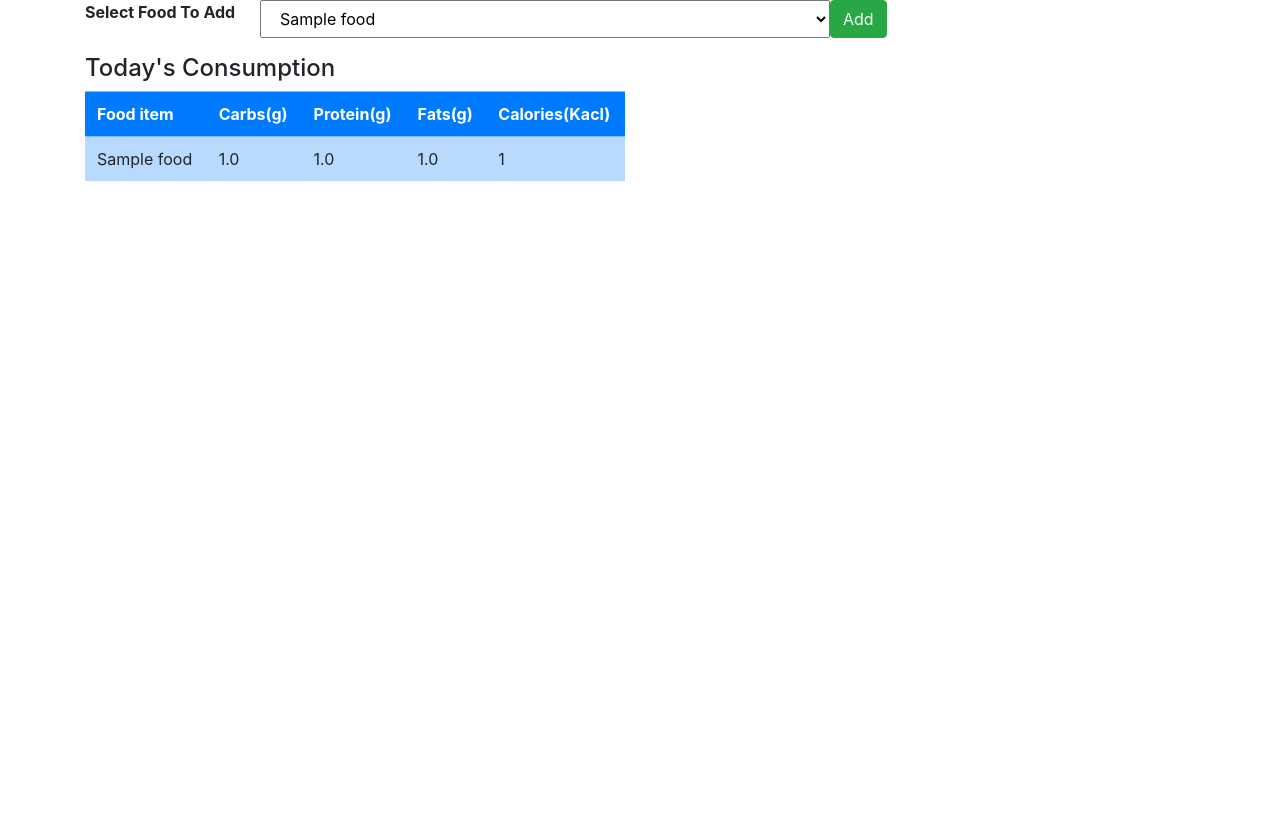
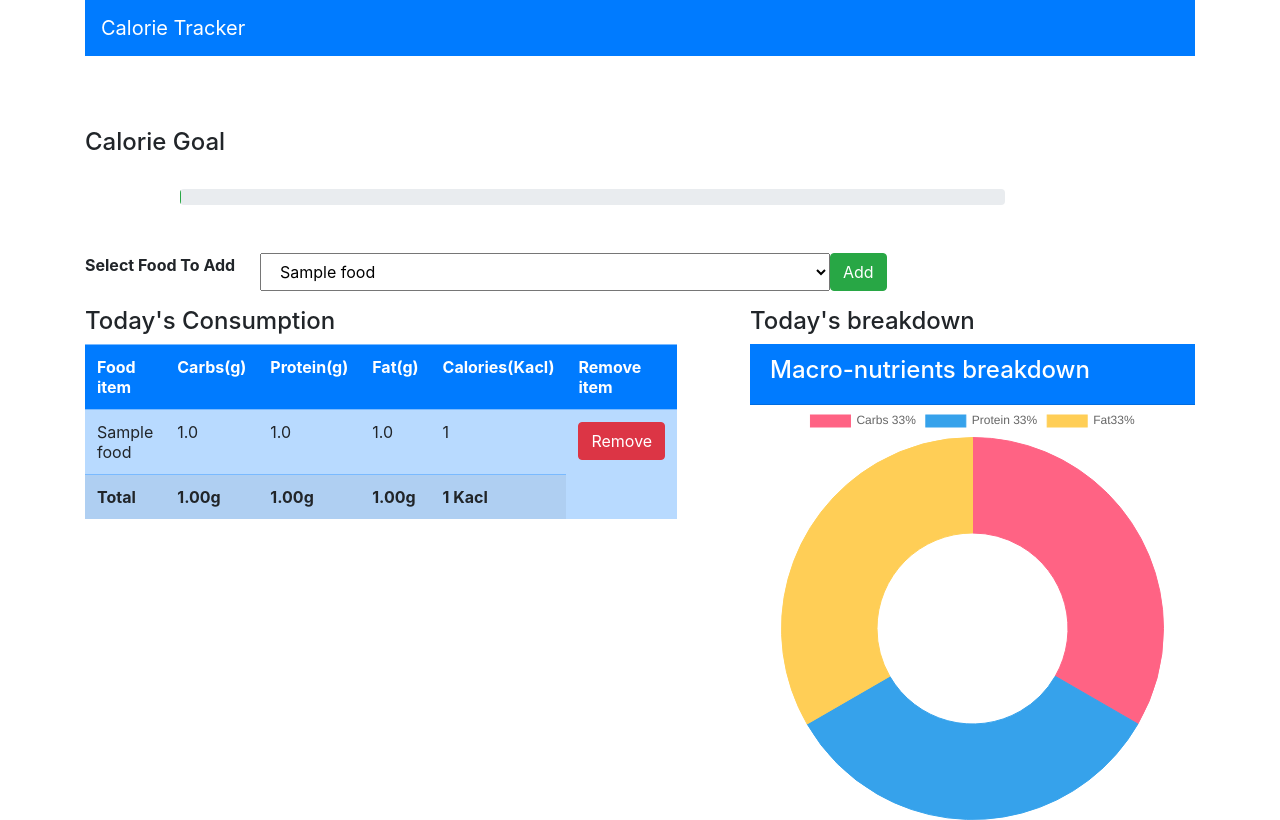
Before and after one commit to jthhn/CaloreTracker, a Django app: page / in a window 1280 px wide. Run offline with Django 5.2, Linux system fonts and the light colour scheme; the first user in the database is signed in; tables that the repository leaves empty hold one stand-in row (Sample ...).

Commit message:
version 1

```diff
--- a/CalTracker/tracker/templates/tracker/index.html
+++ b/CalTracker/tracker/templates/tracker/index.html
@@ -1,9 +1,32 @@
 <html>
     <head>
         <link rel="stylesheet" href="https://cdn.jsdelivr.net/npm/bootstrap@4.6.2/dist/css/bootstrap.min.css" integrity="sha384-xOolHFLEh07PJGoPkLv1IbcEPTNtaed2xpHsD9ESMhqIYd0nLMwNLD69Npy4HI+N" crossorigin="anonymous">
+        <script src="https://cdn.jsdelivr.net/npm/chart.js@2.9.3/dist/Chart.min.js"></script>
+
     </head>
     <body>
         <div class="container">
+
+            <div class="row">
+                <div class="col-md-12">
+                    <nav class="navbar navbar-dark bg-primary">
+                        <span class="navbar-brand">Calorie Tracker</span>
+                    </nav>
+                </div>
+            </div>
+
+            <br><br><br>
+
+            <h4>Calorie Goal</h4>
+            <br>
+            <div class="row">
+                <div class="col-md-9 offset-1">
+                    <div class="progress">
+                        <div class="progress-bar bg-success" role="progressbar" style="width: 0%" aria-valuenow="0" aria-valuemin="0" aria-valuemax="0"></div>
+                    </div>
+                </div>
+            </div>
+            <br><br>
             <div class="row">
                 <div class="col-md-12">
                     <form method="POST" >
@@ -32,30 +55,96 @@
                             <th>Food item</th>
                             <th>Carbs(g)</th>
                             <th>Protein(g)</th>
-                            <th>Fats(g)</th>
+                            <th>Fat(g)</th>
                             <th>Calories(Kacl)</th>
+                            <th>Remove item</th>
                         </tr>
                         {% for c in consumed_food %}
                         <tr>
                             <td>{{ c.food_consumed.name }}</td>
                             <td>{{ c.food_consumed.carbs }}</td>
+                            <td>{{ c.food_consumed.protein }}</td>
                             <td>{{ c.food_consumed.fat }}</td>
-                            <td>{{ c.food_consumed.protein }}</td>
                             <td>{{ c.food_consumed.calories }}</td>
+                            <td><a class="btn btn-danger" href="{% url 'tracker:delete' c.id %}">Remove</a></td>
+                        {% endfor %}
+                        <tr>
+                            <td id="name"><b>Total</b></td>
+                            <td id="total_carbs"><b></b></td>
+                            <td id="total_protein"><b>Total</b></td>
+                            <td id="total_fat"><b>Total</b></td>
+                            <td id="total_calories"><b>Total</b></td>
                         </tr>
-                        {% endfor %}
                     </table>
                 </div>
-                <div class="col-md-5 offset-1"></div>
+                <div class="col-md-5 offset-1">
+                    <div class="">
+                        <h4>Today's breakdown</h4>
+                    </div>
+                    <div class="card-header text-white bg-primary">
+                        <h4>Macro-nutrients breakdown</h4>
+                    </div>
+                        <div class="col-md-12">
+                            <canvas id="myChart" width="400" height="400"></canvas>
+                        </div>
+                </div>
             </div>
         </div>
     </body>
     <script>
         var table = document.getElementById("table");
-        var carbs=0,protein=0,fats=0,calories=0;
+
+        var carbs=0,protein=0,fat=0,calories=0;
+
         for(var i=1;i<(table.rows.length-1);i++){
-            console.log(table.rows[i]);
+            console.log(table.rows[i].cells[1].innerHTML);
+
+            carbs += parseFloat(table.rows[i].cells[1].innerHTML);
+            protein += parseFloat(table.rows[i].cells[2].innerHTML);
+            fat += parseFloat(table.rows[i].cells[3].innerHTML);
+            calories += parseFloat(table.rows[i].cells[4].innerHTML);
         }
-        console.log("hello world")
-    </script>
+        console.log(carbs.toFixed(2));
+
+        document.getElementById("total_carbs").innerHTML = '<b>' + carbs.toFixed(2) + 'g</b>';
+        document.getElementById("total_protein").innerHTML = '<b>' + protein.toFixed(2) + 'g</b>';
+        document.getElementById("total_fat").innerHTML = '<b>' + fat.toFixed(2) + 'g</b>';
+        document.getElementById("total_calories").innerHTML = '<b>' + calories + ' Kacl</b>';
+
+        var calPer = calories/2000 * 100;
+        document.getElementsByClassName("progress-bar")[0].setAttribute("style","width:"+calPer+"%");
+
+    var total = carbs + protein + fat;
+    var carbsP = Math.round((carbs/total)*100);
+    var proteinP = Math.round((protein/total)*100);
+    var fatP = Math.round((fat/total)*100);
+
+    var ctx = document.getElementById('myChart').getContext('2d');
+    var myChart = new Chart(ctx, {
+    type: 'doughnut',
+    data: {
+        labels: ['Carbs '+carbsP+'%', 'Protein '+proteinP+'%', 'Fat'+fatP+'%'],
+        datasets: [{
+            label: '# of Votes',
+            data: [carbsP, proteinP, fatP],
+            backgroundColor: [
+                'rgba(255, 99, 132, 1)',
+                'rgba(54, 162, 235, 1)',
+                'rgba(255, 206, 86, 1)',
+
+            ],
+            borderColor: [
+                'rgba(255, 99, 132, 1)',
+                'rgba(54, 162, 235, 1)',
+                'rgba(255, 206, 86, 1)',
+
+            ],
+            borderWidth: 1
+        }]
+    },
+
+});
+
+
+</script>
 </html>
--- a/CalTracker/tracker/urls.py
+++ b/CalTracker/tracker/urls.py
@@ -4,5 +4,6 @@ from . import views
 app_name = 'tracker'
 
 urlpatterns = [
-    path('', views.index, name='index')
+    path('', views.index, name='index'),
+    path('delete/<int:id>/', views.delete_consume, name='delete'),
 ]
--- a/CalTracker/tracker/views.py
+++ b/CalTracker/tracker/views.py
@@ -1,4 +1,4 @@
-from django.shortcuts import render
+from django.shortcuts import render, redirect
 from .models import Food, Consume
 # Create your views here.
 
@@ -15,3 +15,10 @@ def index(request):
         foods = Food.objects.all()
     consumed_food = Consume.objects.filter(user=request.user)
     return render(request,'tracker/index.html',{'foods':foods, 'consumed_food':consumed_food})
+
+def delete_consume(request,id):
+    consumed_food = Consume.objects.get(id=id)
+    if request.method == 'POST':
+       consumed_food.delete()
+       return redirect('/')
+    return render(request,'tracker/delete.html')
```
Also changed, not shown: CalTracker/tracker/templates/tracker/delete.html (added, +16 -0 lines).
